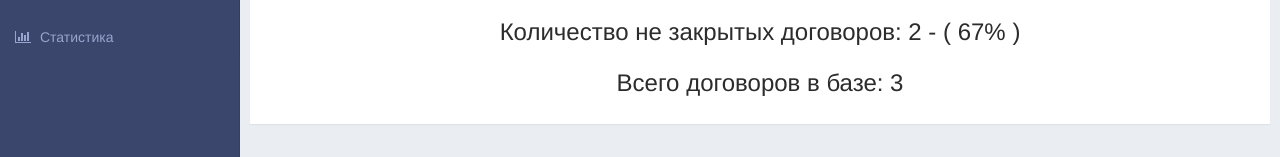
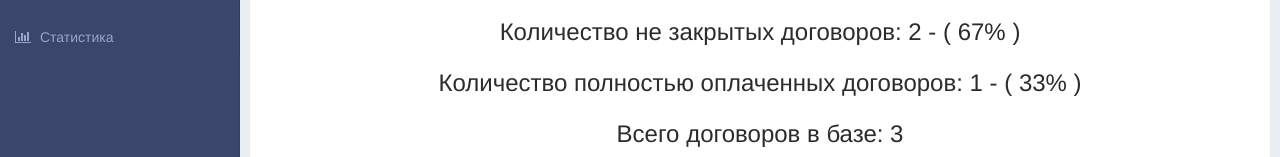
Before and after one commit to MycTau/document-app-prod, a Vue app: page / in a window 1280 px wide. Shown: the part 170-327 px from the top of the page. Built offline with nearby package versions, Linux system fonts and the light colour scheme; what vue-css-donut-chart, vue-resource would draw is missing.

Commit message:
Added new_repository GitHub

```diff
--- a/src/views/Home.vue
+++ b/src/views/Home.vue
@@ -3,6 +3,7 @@
         <Donut/>
         <br>
         <h3>Количество не закрытых договоров: {{$store.getters.unpaidContracts().length}} - ( {{(($store.getters.unpaidContracts().length/$store.state.contracts.length)*100).toFixed()}}% )</h3>
+        <h3>Количество полностью оплаченных договоров: {{$store.state.contracts.length - $store.getters.unpaidContracts().length}} - ( {{((($store.state.contracts.length - $store.getters.unpaidContracts().length)/$store.state.contracts.length)*100).toFixed()}}% )</h3>
         <h3>Всего договоров в базе: {{$store.state.contracts.length}}</h3>
     </div>
 </template>
```
